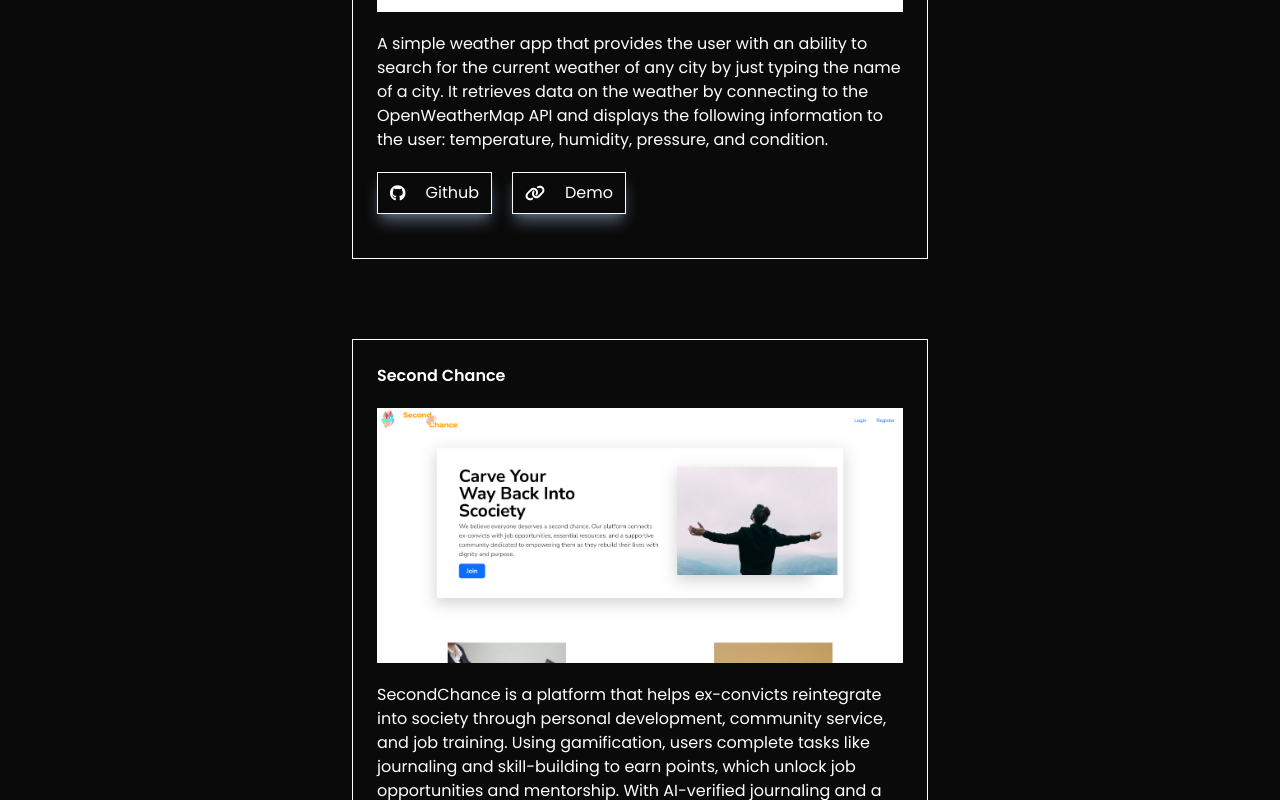
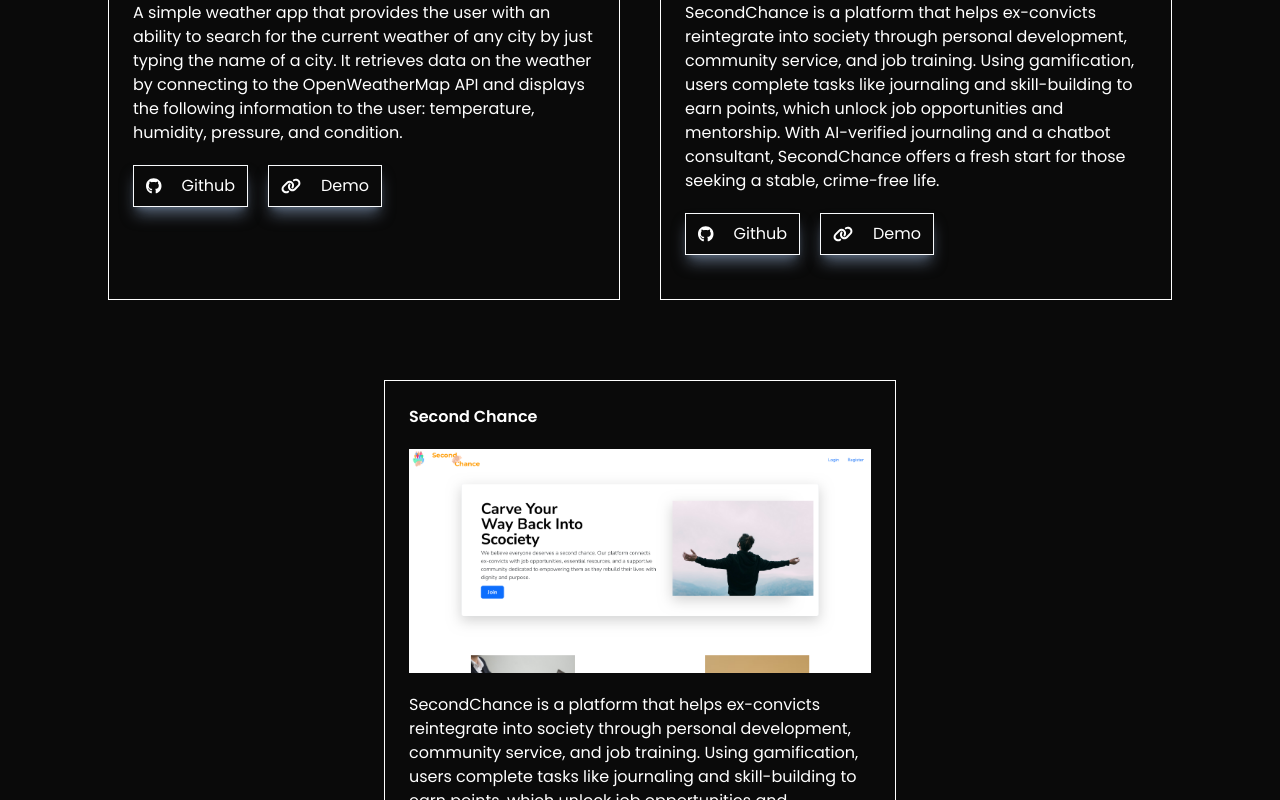
Before and after one commit to jjustinlovell/personalwebsite, a React (Vite) app: page / in a window 1280 px wide. Shown: the part 2000-2800 px from the top of the page. Built offline with nearby package versions, Linux system fonts and the light colour scheme.

Commit message:
fixing projects layout

```diff
--- a/src/components/ProjectShowcase.jsx
+++ b/src/components/ProjectShowcase.jsx
@@ -5,7 +5,7 @@
 
 export default function ProjectShowcase({title, description,imageLink, githubLink, liveLink}) {
   return (
-    <div className="w-3/4 h-auto p-6 mt-10 space-y-5 text-white border border-white pointer-events-auto border-1 md:w-1/2 bg-neutral-950">
+    <div className="w-3/4 h-auto p-6 mt-10 space-y-5 text-white border border-white pointer-events-auto border-1 md:w-2/5 bg-neutral-950">
       <div className="font-semibold text-left">
         <h1>{title}</h1>
       </div>
--- a/src/data/ProjectData.js
+++ b/src/data/ProjectData.js
@@ -14,4 +14,11 @@
     liveLink: "https://youtu.be/81hl69dCEek",
     description: "SecondChance is a platform that helps ex-convicts reintegrate into society through personal development, community service, and job training. Using gamification, users complete tasks like journaling and skill-building to earn points, which unlock job opportunities and mentorship. With AI-verified journaling and a chatbot consultant, SecondChance offers a fresh start for those seeking a stable, crime-free life."
   },
+  {
+    title: "Second Chance",
+    imageLink: "src/assets/images/secondChance1.png",
+    githubLink: "https://github.com/jjustinlovell/GH5",
+    liveLink: "https://youtu.be/81hl69dCEek",
+    description: "SecondChance is a platform that helps ex-convicts reintegrate into society through personal development, community service, and job training. Using gamification, users complete tasks like journaling and skill-building to earn points, which unlock job opportunities and mentorship. With AI-verified journaling and a chatbot consultant, SecondChance offers a fresh start for those seeking a stable, crime-free life."
+  },
 ];
--- a/src/ui/Projects.jsx
+++ b/src/ui/Projects.jsx
@@ -7,7 +7,7 @@
   return (
     <section className="relative w-full font-poppins">
       <GridBackGround />
-      <div className="absolute inset-0 z-10 w-[90%] mx-auto text-center pointer-events-none">
+      <div className="absolute inset-0 z-10 w-full mx-auto text-center pointer-events-none">
         <h1 className="text-2xl font-extrabold tracking-wide text-white md:text-5xl lg:text-5xl">
           PROJECTS
         </h1>
```
